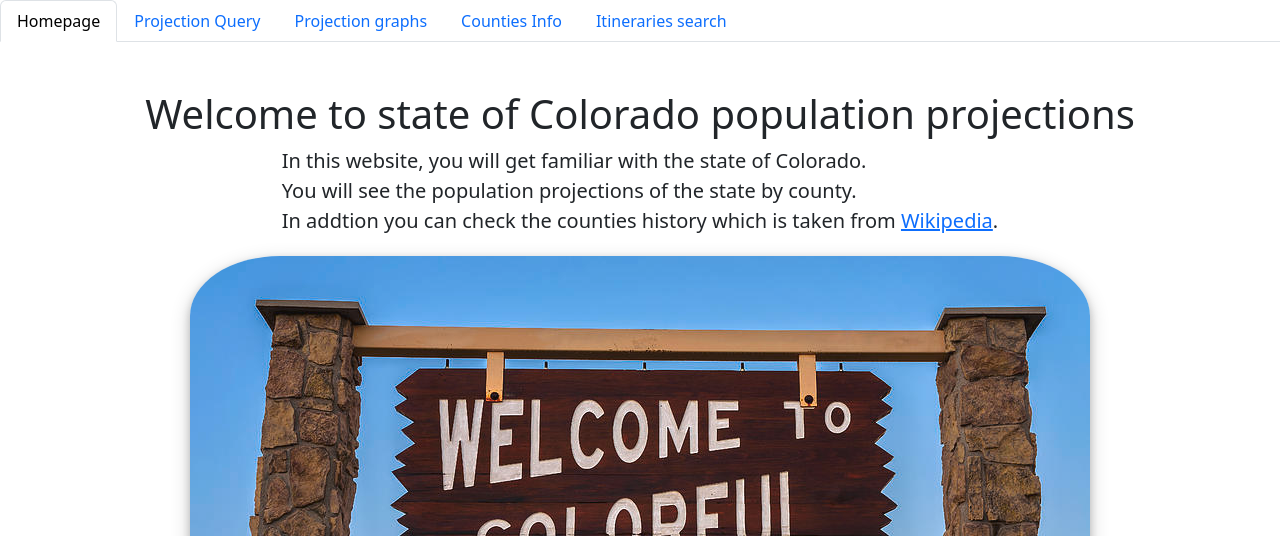
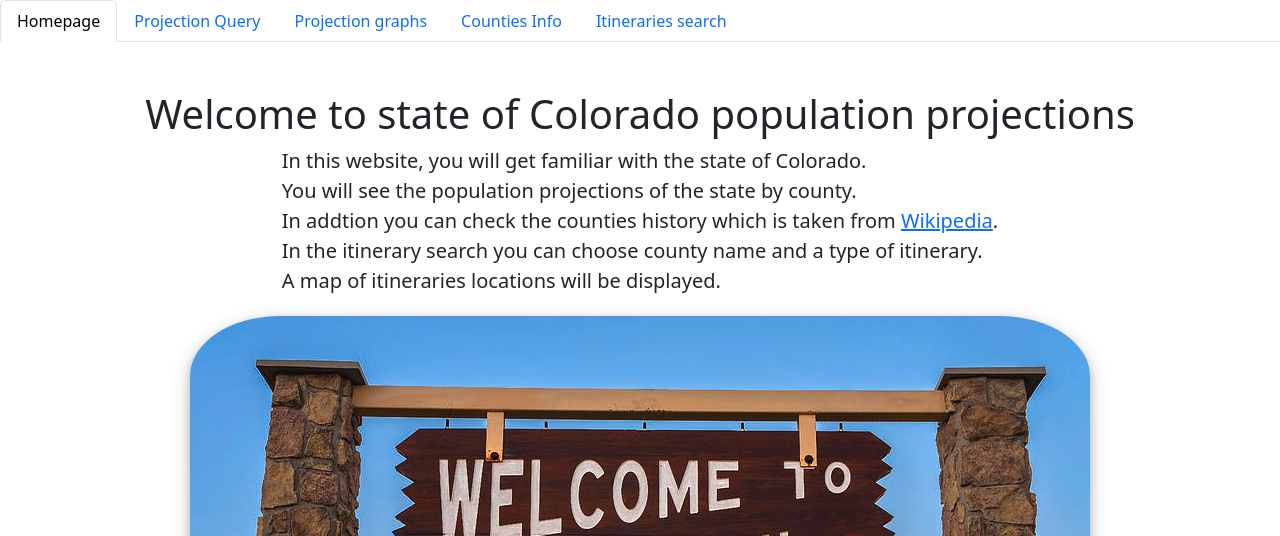
Before and after one commit to bveits92/colorado-info-app, a Flask app: template templates/index.html in a window 1280 px wide. Shown: the top 536 px of the page. Run offline with Flask 2, Linux system fonts and the light colour scheme; the template is opened without the code that fills it, so the values that code supplies are empty; some libraries are stand-ins or nearby versions.

Commit message:
Update index.html
Updated short introduction.

```diff
--- a/templates/index.html
+++ b/templates/index.html
@@ -11,7 +11,9 @@
   <p class="text-block">
     In this website, you will get familiar with the state of Colorado.<br>
     You will see the population projections of the state by county.<br>
-    In addtion you can check the counties history which is taken from <a href="https://en.wikipedia.org/wiki/Main_Page">Wikipedia</a>.
+    In addtion you can check the counties history which is taken from <a href="https://en.wikipedia.org/wiki/Main_Page">Wikipedia</a>.<br>
+    In the itinerary search you can choose county name and a type of itinerary. <br>
+    A map of itineraries locations will be displayed.
   </p>
 
     <img src="/static/img/welcome_co_sign.jpg" alt="Welcome_CO" class="image1">
```
